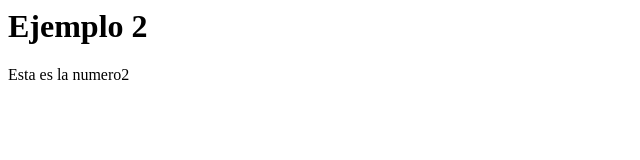
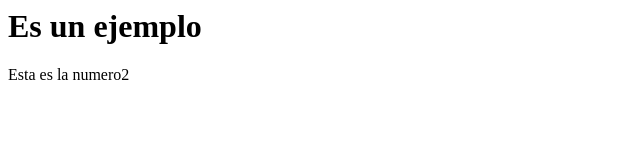
Before and after one commit to jlopezCutonala/improved-octo-succotash, a plain HTML site: page pag2.html in a window 1280 px wide. Shown: the whole page, without its empty margins (0-640 px from the left). Drawn offline with Linux system fonts and the light colour scheme.

Commit message:
Cambiar titulo

```diff
--- a/pag2.html
+++ b/pag2.html
@@ -1,6 +1,6 @@
 <html>
     <body>
-        <h1>Ejemplo 2</h1>
+        <h1>Es un ejemplo</h1>
         Esta es la numero2
     </body>
 </html>
```
